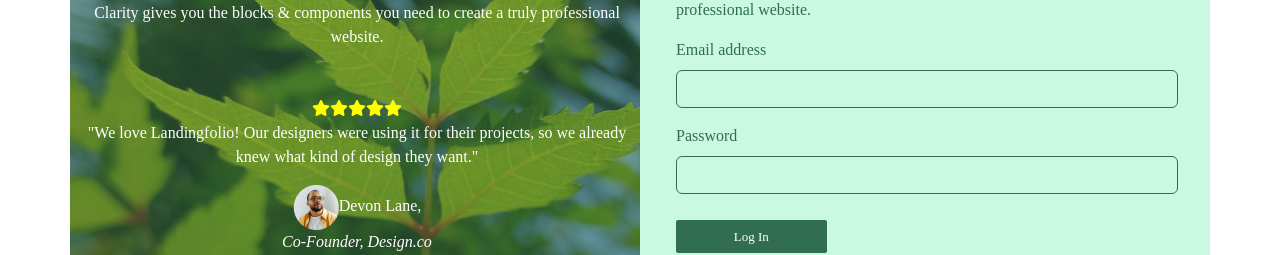
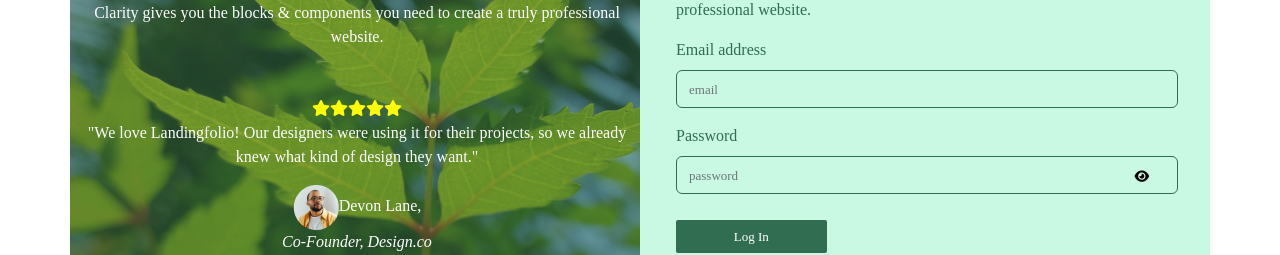
Before and after one commit to maddy2730/positive-Ayurveda-FrontEnd, a React (Create React App) app: page /loginsignup in a window 1280 px wide. Shown: the part 296-551 px from the top of the page. Built offline with nearby package versions, Linux system fonts and the light colour scheme; the HTML template or start-up script is replaced by a standard one.

Commit message:
add a hide shoe password icon and it onclick function

```diff
--- a/src/Components/LoginSignup.js
+++ b/src/Components/LoginSignup.js
@@ -12,6 +12,7 @@ function LoginSignup({ setIsAuthenticated }) {
     email: '',
     password: '',
   });
+  const[showPassword , setShowPassword] = useState(false);
   const navigate = useNavigate();
 
   useEffect(() => {
@@ -135,7 +136,7 @@ function LoginSignup({ setIsAuthenticated }) {
                   type="email"
                   className="form-control"
                   id="email"
-                  placeholder=""
+                  placeholder="email"
                   value={formData.email}
                   onChange={handleChange}
                   style={{ backgroundColor: 'transparent', border: '1px solid #306D51' }}
@@ -143,15 +144,23 @@ function LoginSignup({ setIsAuthenticated }) {
               </div>
               <div className="mb-3">
                 <label htmlFor="password" className="form-label" style={{ color: '#306D51' }}>Password</label>
+                <div className="input-group">
                 <input
-                  type="password"
+                  type={`${showPassword ? 'text' : 'password'}`}
                   className="form-control"
                   id="password"
-                  placeholder=""
+                  placeholder="password"
                   value={formData.password}
                   onChange={handleChange}
                   style={{ backgroundColor: 'transparent', border: '1px solid #306D51' }}
                 />
+                <button onClick={()=>setShowPassword(!showPassword)}
+                  type="button"
+                  className="btn btn-outline-secondary"
+                  id="eyebtns">
+                <i className={`fa ${showPassword ? 'fa-eye-slash' : 'fa-eye'} f-color` }></i>
+                </button>
+                </div>
               </div>
               <button
                 type="submit"
--- a/src/Components/SignUp.js
+++ b/src/Components/SignUp.js
@@ -13,6 +13,7 @@ function SignUp() {
     password: '',
   });
 
+  const [showPassword, setShowPassword] = useState(false);
   const [errors, setErrors] = useState({});
   const [formStatus, setFormStatus] = useState('');
   const navigate = useNavigate();
@@ -73,8 +74,7 @@ function SignUp() {
           },
         });
 
-        // Clear token to avoid any conflict
-        localStorage.removeItem('token');
+        localStorage.removeItem('token'); // Clear token to avoid conflicts
 
         setFormStatus('Account created successfully! Redirecting to sign in...');
         setTimeout(() => {
@@ -174,8 +174,9 @@ function SignUp() {
               </div>
               <div className="mb-3">
                 <label htmlFor="password" className="form-label" style={{ color: '#306D51' }}>Password</label>
+                <div className="input-group">
                   <input
-                  type="password"
+                    type={showPassword ? 'text' : 'password'}
                     className="form-control"
                     id="password"
                     placeholder="Enter your password"
@@ -183,6 +184,15 @@ function SignUp() {
                     onChange={handleChange}
                     style={{ backgroundColor: 'transparent', border: '1px solid #306D51' }}
                   />
+                  <button
+                    type="button"
+                    className="btn btn-outline-secondary"
+                    id="eyebtns"
+                    onClick={() => setShowPassword(!showPassword)}
+                  >
+                    <i className={`fa ${showPassword ? 'fa-eye-slash' : 'fa-eye'} f-color`}></i>
+                  </button>
+                </div>
                 {errors.password && <div className="text-danger">{errors.password}</div>}
               </div>
               <button
--- a/src/Components/Signup.css
+++ b/src/Components/Signup.css
@@ -12,9 +12,20 @@
   .stars {
     color: yellow;
   }
+  .f-color{
+    color: black;
+  }
 
-
-
+  #eyebtns{
+    border: none;
+    /* right: 9px; */
+    background-color: #C9F9E2;
+    height: 23px;
+    top: -5px;
+    position: absolute;
+    right: 17px;
+    width: min-content;
+ }
   @media (min-width: 1200px) {
     .fontparaone {
       width: 71%;
@@ -57,3 +68,6 @@
   .login-box{
     padding: 0px 20px 0px 20px;
   }
+  .form-control {
+    border-radius: .375rem !important;
+  }
```
Also changed, not shown: src/Components/LoginSignup.css (line endings or trailing spaces). Lines whose indentation alone changed are shown as unchanged.
